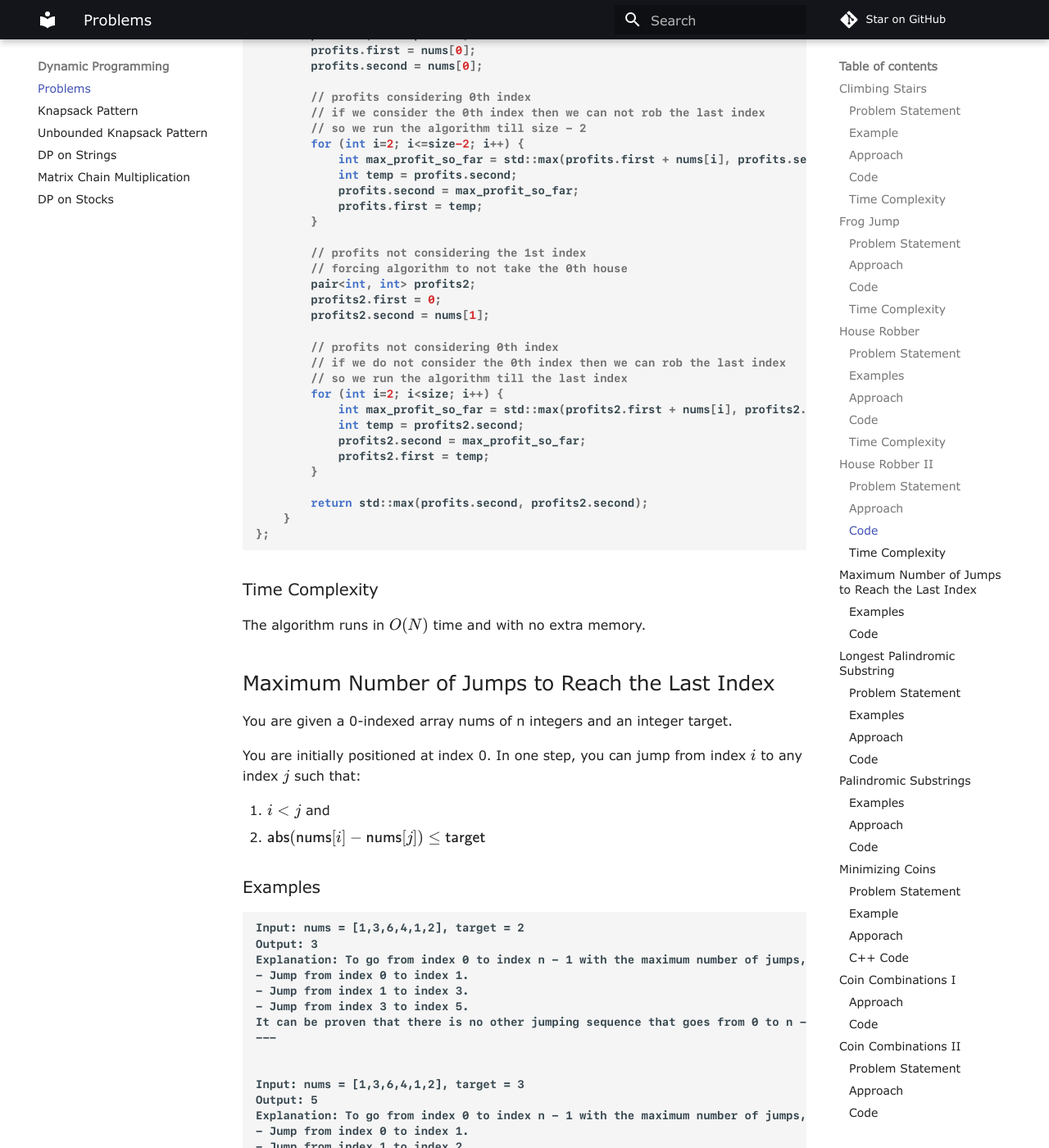
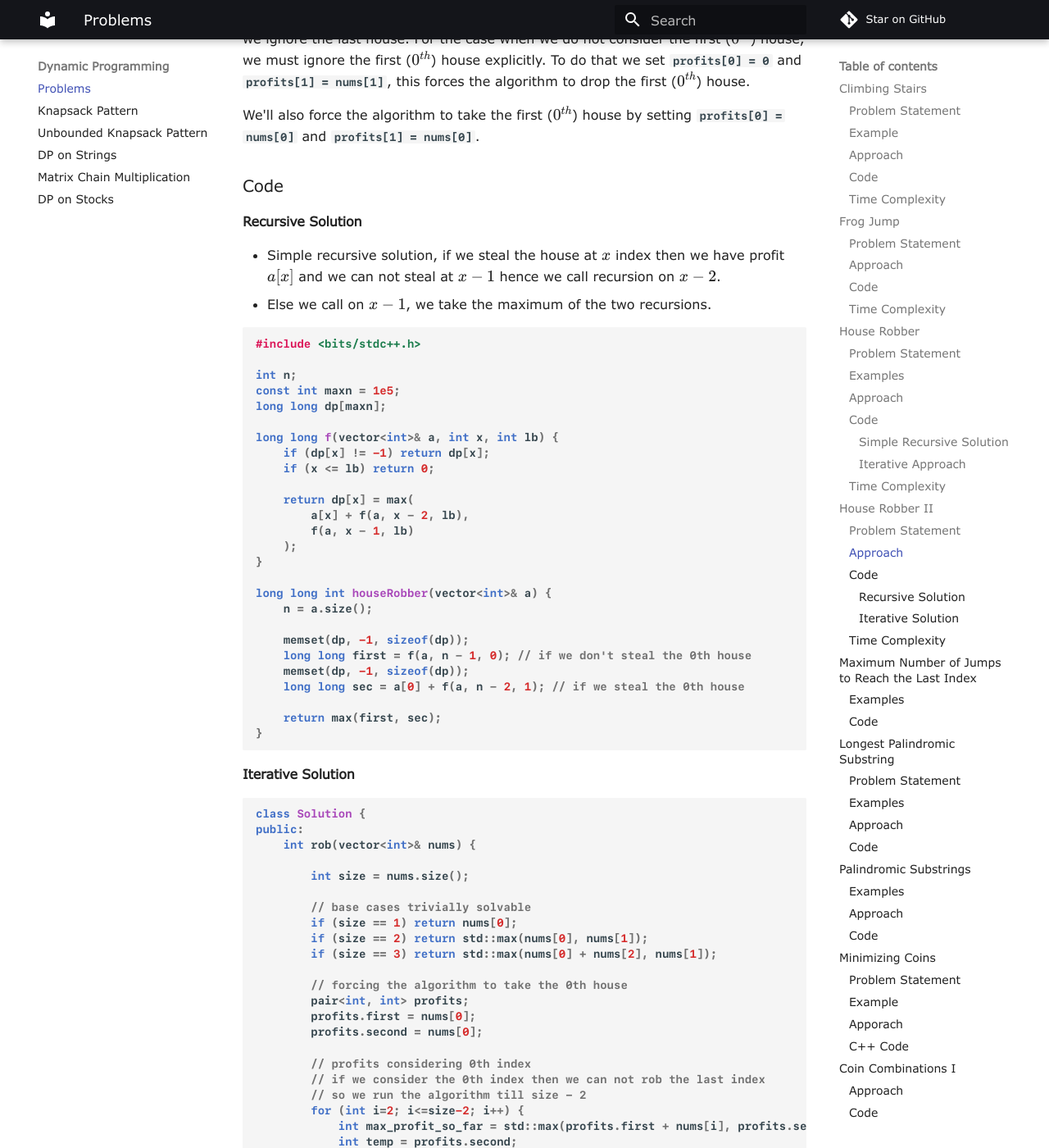
Before and after one commit to theroyakash/algorithms.theroyakash.com, an MkDocs documentation site: the page built from docs/dp/problems.md, in a window 1280 px wide and 1400 px high, scrolled down 6907 px. Shown: the whole window at 82% size. Built offline with MkDocs 1.6.1 and Material for MkDocs 9.7.7, drawn with Linux system fonts in a browser that asks for light colours; comment, search, counter and statistics services are not loaded; some of the changed text lies outside the part shown.

Commit message:
recursive solution to house robber 1 and 2

````diff
--- a/docs/dp/problems.md
+++ b/docs/dp/problems.md
@@ -149,6 +149,29 @@
 - $\forall x \in [0, \text{nums.size})$ we'll see what is maximum between the following two `profits[i-1]` and `profits[i-2] + nums[i]`. We'll take the maximum and put in the profits map or array.
 
 ### Code
+#### Simple Recursive Solution
+```cpp
+class Solution {
+public:
+    int f(int x, vector<int>& dp, vector<int>& a) {
+        if (x < 0) return 0;
+        if (dp[x] != -1) return dp[x];
+
+        return dp[x] = max(
+            a[x] + f(x - 2, dp, a),
+            f(x - 1, dp, a)
+        );
+    }
+
+    int rob(vector<int>& a) {
+        int n = a.size();
+        vector<int> dp(n + 1, -1);
+        return f(n - 1, dp, a);
+    }
+};
+```
+
+#### Iterative Approach
 ```cpp
 class Solution {
 public:
@@ -194,6 +217,41 @@
 We'll also force the algorithm to take the first ($0^{th}$) house by setting `profits[0] = nums[0]` and `profits[1] = nums[0]`.
 
 ### Code
+
+#### Recursive Solution
+- Simple recursive solution, if we steal the house at $x$ index then we have profit $a[x]$ and we can not steal at $x-1$ hence we call recursion on $x-2$.
+- Else we call on $x-1$, we take the maximum of the two recursions.
+
+```cpp
+#include <bits/stdc++.h>
+
+int n;
+const int maxn = 1e5;
+long long dp[maxn];
+
+long long f(vector<int>& a, int x, int lb) {
+    if (dp[x] != -1) return dp[x];
+    if (x <= lb) return 0;
+
+    return dp[x] = max(
+        a[x] + f(a, x - 2, lb),
+        f(a, x - 1, lb)
+    );
+}
+
+long long int houseRobber(vector<int>& a) {
+    n = a.size();
+
+    memset(dp, -1, sizeof(dp));
+    long long first = f(a, n - 1, 0); // if we don't steal the 0th house
+    memset(dp, -1, sizeof(dp));
+    long long sec = a[0] + f(a, n - 2, 1); // if we steal the 0th house
+
+    return max(first, sec);
+}
+```
+
+#### Iterative Solution
 ```cpp
 class Solution {
 public:
````
